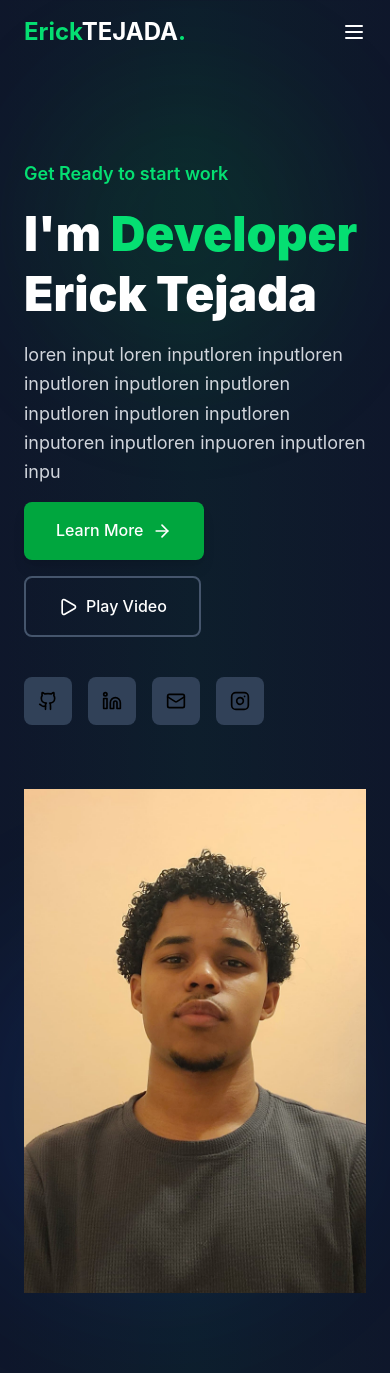
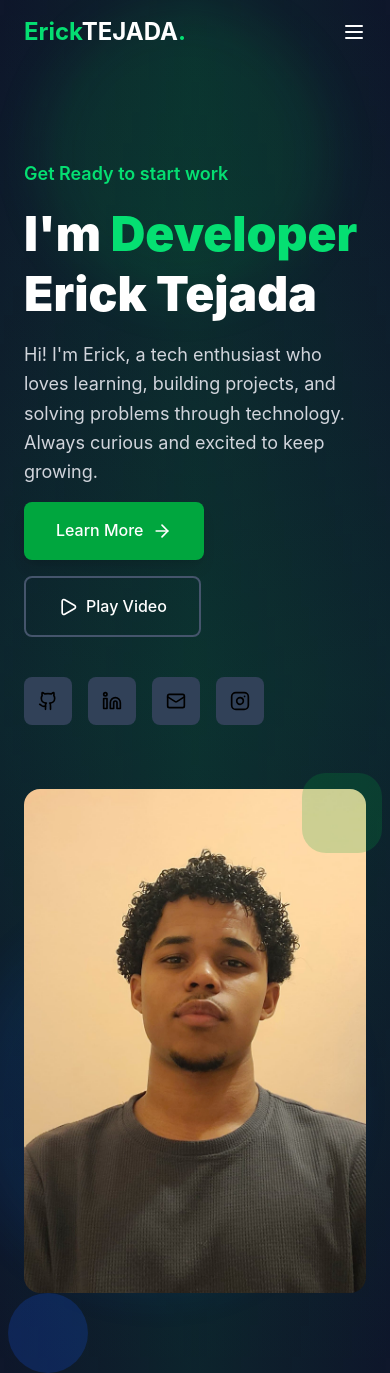
Before and after one commit to ErickDev-T/Portafolio, a React (Vite) app: page / in a window 390 px wide. Built offline with nearby package versions, Linux system fonts and the light colour scheme.

Commit message:
background and animations

```diff
--- a/src/components/Header.jsx
+++ b/src/components/Header.jsx
@@ -10,7 +10,7 @@ function Header() {
 
   useEffect(() => {
     const handleScroll = () => {
-      setIsScrolled(window.scrollY > 50);
+      setIsScrolled(window.screenY > 50);
     }
     window.addEventListener("scroll", handleScroll);
     return () => window.removeEventListener("scroll", handleScroll);
@@ -33,9 +33,7 @@ function Header() {
     { name: "Experience", href: "#experience" },
     { name: "Contact", href: "#contact" },
 
-
   ]
-
 
   return <header
     className={`fixed top-0 left-0 right-0 z-50 transition-all duration-500 ${isScrolled ?
--- a/src/components/Hero.jsx
+++ b/src/components/Hero.jsx
@@ -1,9 +1,14 @@
 import { ArrowRight, Github, InstagramIcon, Linkedin, Mail, Play } from "lucide-react";
-import React from "react";
+import React, { useEffect, useState } from "react";
 import photo from "../assets/photo.jpeg";
 
 
 function Hero() {
+  const [isVisible, SetIsVisible] = useState(false);
+
+  useEffect(() => {
+    SetIsVisible(true);
+  }, []);
   return (
     <section
       id="home"
@@ -11,9 +16,15 @@ function Hero() {
     >
       {/* animation background */}
       <div className="absolute inset-0">
-        <div className="absolute top-20 left-10 w-72 h-72 bg-green-600/10 rounded-full blur-3xl"></div> {/* bola verde */}
-        <div className="absolute bottom-20 right-10 w-96 h-96 bg-blue-600/10 rounded-full blur-3xl"></div>{/* bola azul  */}
-        <div className="absolute top-1/2 left-1/2 transform -translate-x-1/2 -translate-y-1/2 w-full h-full bg-gradient-to-r from-transparent via-green-600/5 to-transparent"></div>{/* gradiante en toda la pantall */}
+        {/* bola verde flotando lento */}
+        <div className="absolute top-20 left-10 w-72 h-72 bg-green-500/10 rounded-full blur-xl animate-[bounce_5s_ease-in-out_infinite]"></div>
+
+        {/* bola azul con pulso lento */}
+        <div className="absolute bottom-20 right-10 w-96 h-96 bg-blue-600/10 rounded-full blur-xl animate-[pulse_5s_ease-in-out_infinite]"></div>
+        {/*fondo suave*/}
+        <div className="absolute inset-0 bg-gradient-to-r from-transparent via-green-600/9 to-transparent "></div>
+
+        <div className="absolute inset-0 bg-gradient-to-b from-transparent via-green-500/9 to-transparent "></div>
       </div>
 
       <div className="container mx-auto px-6 py-20 relative z-10">
@@ -21,19 +32,18 @@ function Hero() {
           {/* left content */}
           <div className="space-y-8">
             <div className="space-y-4">
-            <p className={`text-green-400 font-semibold text-lg transition-all duration-1000`}>
+              <p className={`text-green-400 font-semibold text-lg transition-all duration-1000 ${isVisible ? "opacity-100 translate-y-0" : "opacity-0 translate-y-10"}`}>
                 Get Ready to start work
               </p>
-            <h1 className={`text-5xl md:text-7xl font-black text-white leading-tight transition-all duration-1000 delay-200`}>I'm    {/* transicin suave cambio de size */}
+              <h1 className={`text-5xl md:text-7xl font-black text-white leading-tight transition-all duration-2000 delay-200  ${isVisible ? "opacity-100 translate-y-0" : "opacity-0 translate-y-10"}`}>I'm    {/* transicin suave cambio de size */}
 
                 <span className="text-green-400"> Developer</span> <br />
                 <span className="text-white">Erick Tejada</span>
               </h1>
-            <p className="text-gray-300 text-lg leading-relaxed max-w-lg transition-all duration-1000 delay-400">
-              loren input loren inputloren inputloren inputloren inputloren inputloren inputloren inputloren inputloren inputoren inputloren inpuoren inputloren inpu
-            </p>
-            <div className="flex flex-wrap gap-4 transition-all duration-1000 delay-600">
-              <button className="bg-green-600 text-white px-8 py-4 rounded-lg hover:bg-green-700 transition-all duration-300 flex items-center gap-2 group shadow-lg hover:shadow-xl font-medium hover:scale-105">
+              <p className={`text-gray-300 text-lg leading-relaxed max-w-lg transition-all duration-2000 delay-400  ${isVisible ? "opacity-100 translate-y-0" : "opacity-0 translate-y-10"}`}>
+                Hi! I'm Erick, a tech enthusiast who loves learning, building projects, and solving problems through technology. Always curious and excited to keep growing.              </p>
+              <div className={`flex flex-wrap gap-4 transition-all duration-1000 delay-600  ${isVisible ? "opacity-100 translate-y-0" : "opacity-0 translate-y-10"}`}>
+                <button className="bg-green-600 text-white px-8 py-4 rounded-lg hover:bg-green-700 transition-all duration-3000 flex items-center gap-2 group shadow-lg hover:shadow-xl font-medium hover:scale-105">
                   Learn More
                   <ArrowRight className="w-5 h-5 transition-transform group-hover:translate-x-1" />
                 </button>
@@ -42,28 +52,22 @@ function Hero() {
                 </button>
               </div>
               {/*iconos redes sociales*/}
-            <div className="flex gap-4 pt-6 transition-all duration-100 delay-800">
+              <div className={`flex gap-4 pt-6 transition-all duration-3000 delay-800  ${isVisible ? "opacity-100 translate-y-0" : "opacity-0 translate-y-10"}`}>
                 <a href="#"
-                className="w-12 h-12 bg-slate-700 rounded-lg flex items-center justify-center hover:bg-green-600 hover:text-white transition-all duration-300 group hover:scale-110 hover:rotate-6"
+                  className="w-12 h-12 bg-slate-700 rounded-lg flex items-center justify-center hover:bg-green-600 hover:text-white transition-all duration-3000 group hover:scale-110 hover:rotate-6"
                 >
                   <Github className="w-5 h-5" />
                 </a>
-
                 <a href="#"
-                className="w-12 h-12 bg-slate-700 rounded-lg flex items-center justify-center hover:bg-green-600 hover:text-white transition-all duration-300 group hover:scale-110 hover:rotate-6"
-              >
+                  className="w-12 h-12 bg-slate-700 rounded-lg flex items-center justify-center hover:bg-green-600 hover:text-white transition-all duration-3000 group hover:scale-110 hover:rotate-6">
                   <Linkedin className="w-5 h-5" />
                 </a>
-
                 <a href="#"
-                className="w-12 h-12 bg-slate-700 rounded-lg flex items-center justify-center hover:bg-green-600 hover:text-white transition-all duration-300 group hover:scale-110 hover:rotate-6"
-              >
+                  className="w-12 h-12 bg-slate-700 rounded-lg flex items-center justify-center hover:bg-green-600 hover:text-white transition-all duration-3000 group hover:scale-110 hover:rotate-6">
                   <Mail className="w-5 h-5" />
                 </a>
-
-
                 <a href="#"
-                className="w-12 h-12 bg-slate-700 rounded-lg flex items-center justify-center hover:bg-green-600 hover:text-white transition-all duration-300 group hover:scale-110 hover:rotate-6"
+                  className="w-12 h-12 bg-slate-700 rounded-lg flex items-center justify-center hover:bg-green-600 hover:text-white transition-all duration-3000 group hover:scale-110 hover:rotate-6"
                 >
                   <InstagramIcon className="w-5 h-5" />
                 </a>
@@ -71,16 +75,16 @@ function Hero() {
             </div>
           </div>
           {/* right background */}
-
-        <div className={`relative transition-all duration-1000 delay-300`}>
+          <div className={`relative transition-all duration-2000 delay-300  ${isVisible ? "opacity-100 translate-y-0" : "opacity-0 translate-y-10"}`}>
             <div className="relative">
               <div className="w-full max-w-lg mx-auto">
                 <div className="relative group">
-                <img src={photo}></img>
-
+                  <img src={photo} className="w-full rounded-2xl transition-all duration-500 group-hover:scale-105"></img>
+                </div>
               </div>
 
-            </div>
+              <div className="absolute -top-4 -right-4 w-20 h-20 bg-green-600 rounded-3xl opacity-20 hover:rotate-6"></div>
+              <div className="absolute -left-4 -button-4 w-20 h-20 bg-blue-600 rounded-full opacity-20 hover:bg-blue-50"></div>
 
             </div>
           </div>
```
Lines whose indentation alone changed are shown as unchanged.
